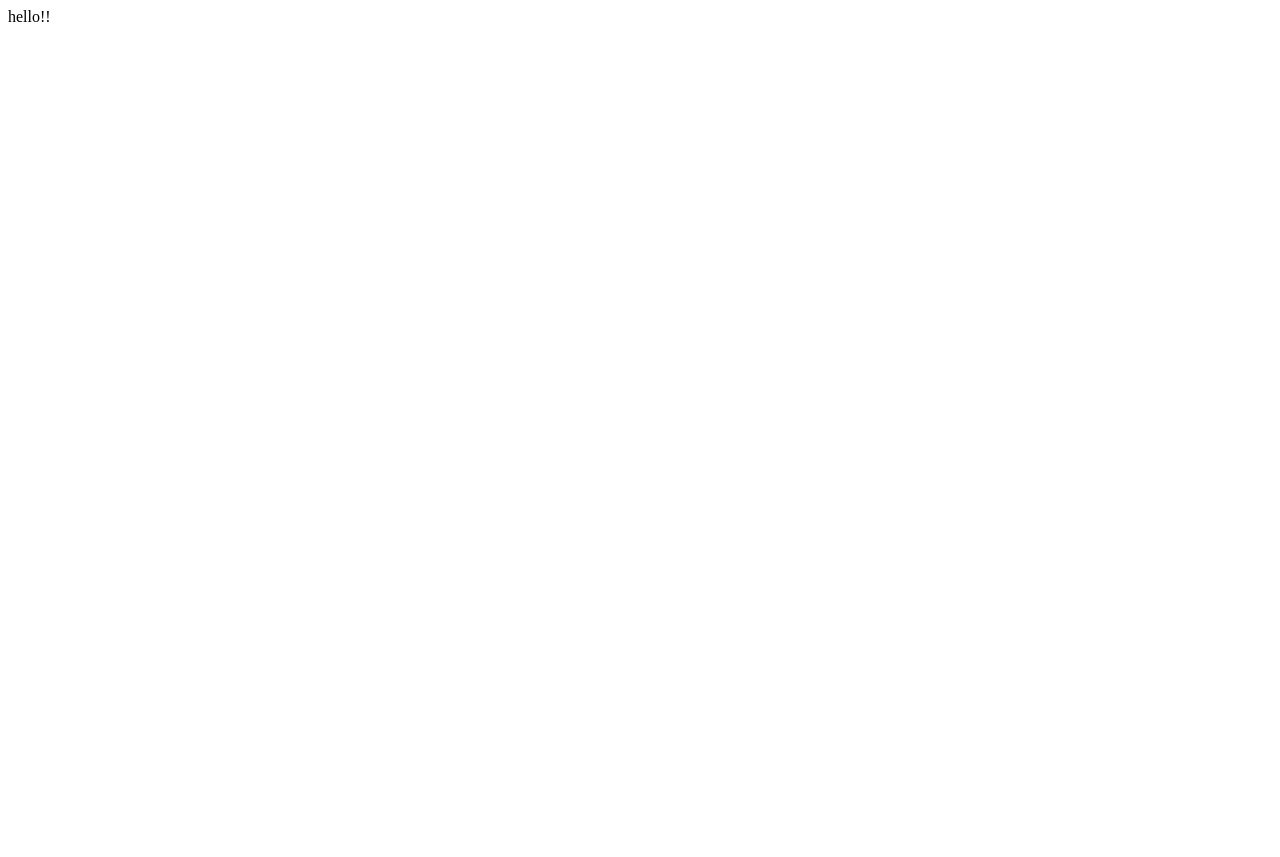
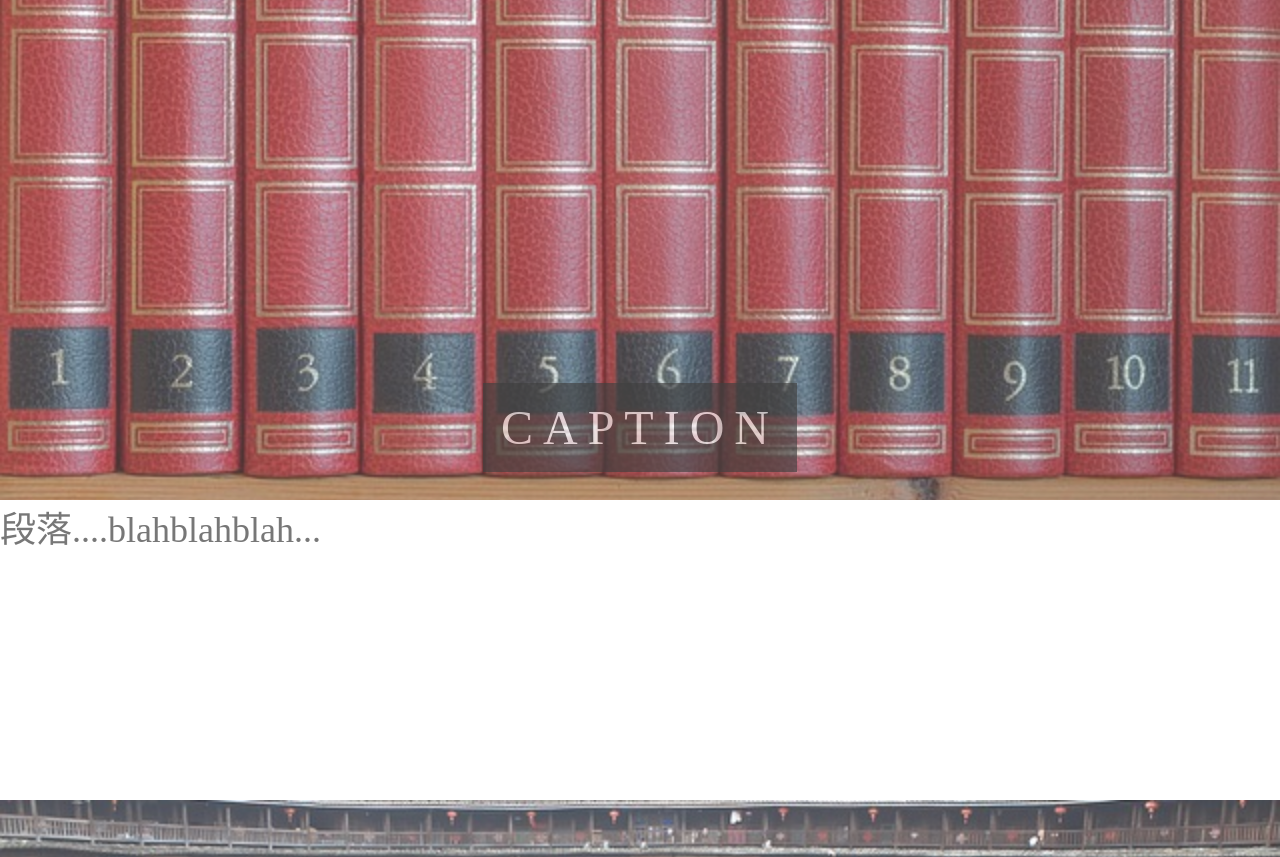
Before and after one commit to yslou/lls, a plain HTML site: page www/index.html in a window 1280 px wide. Shown: the top 857 px of the page. Before the commit the page ends 800 px from the top, so only its background shows below. Drawn offline with Linux system fonts and the light colour scheme.

Commit message:
parallax

```diff
--- a/www/index.html
+++ b/www/index.html
@@ -1,3 +1,90 @@
+<!DOCTYPE html>
 <html>
-hello!!
+<head>
+    <style>
+body, html {
+  height: 100%;
+  margin: 0;
+/*  font: 400 15px/1.8 "Lato", sans-serif; */
+  color: #777;
+}
+
+.parallax {
+    /* The image used */
+    /* background-image: url("img_parallax.jpg"); */
+
+  position: relative;
+  opacity: 0.8;
+
+    /* Set a specific height */
+    min-height: 500px;
+
+    /* Create the parallax scrolling effect */
+    background-position: center;
+    background-size: cover;
+/*
+    background-attachment: fixed;
+    background-repeat: no-repeat;
+*/
+}
+
+.caption {
+  position: absolute;
+  left: 0;
+  top: 80%;
+  width: 100%;
+  text-align: center;
+  color: #000;
+}
+
+.caption span.border {
+  background-color: #111;
+  opacity: 0.65;
+  color: #fff;
+  padding: 18px;
+  font-size: 48px;
+  letter-spacing: 10px;
+}
+
+.param {
+  position: relative;
+  font-size:36px;
+}
+
+    </style>
+</head>
+<body>
+
+<div class="parallax" style="background-image:url('bg-lib.jpg');">
+    <div class="caption">
+        <span class="border">CAPTION</span>
+    </div>
+</div>
+
+<div class="param" style="height:300px;background-color:white;font-size:36px">
+    段落....blahblahblah...
+</div>
+
+<div class="parallax" style="background-image:url('bg-con.jpg');">
+    <div class="caption">
+        <span class="border">CAPTION 2</span>
+    </div>
+</div>
+
+<div class="param" style="height:200px;background-color:sliver;font-size:36px">
+    段落....blahblahblah...
+</div>
+
+<div class="parallax" style="background-image:url('bg-ppl.jpg');">
+    <div class="caption">
+        <span class="border">CAPTION 3</span>
+    </div>
+</div>
+
+<div class="param" style="height:200px;background-color:aqua;font-size:36px">
+    Site map <br>
+    External Links<br>
+</div>
+
+</body>
 </html>
```
Also changed, not shown: www/bg-con.jpg (added), www/bg-lib.jpg (added), www/bg-ppl.jpg (added).
